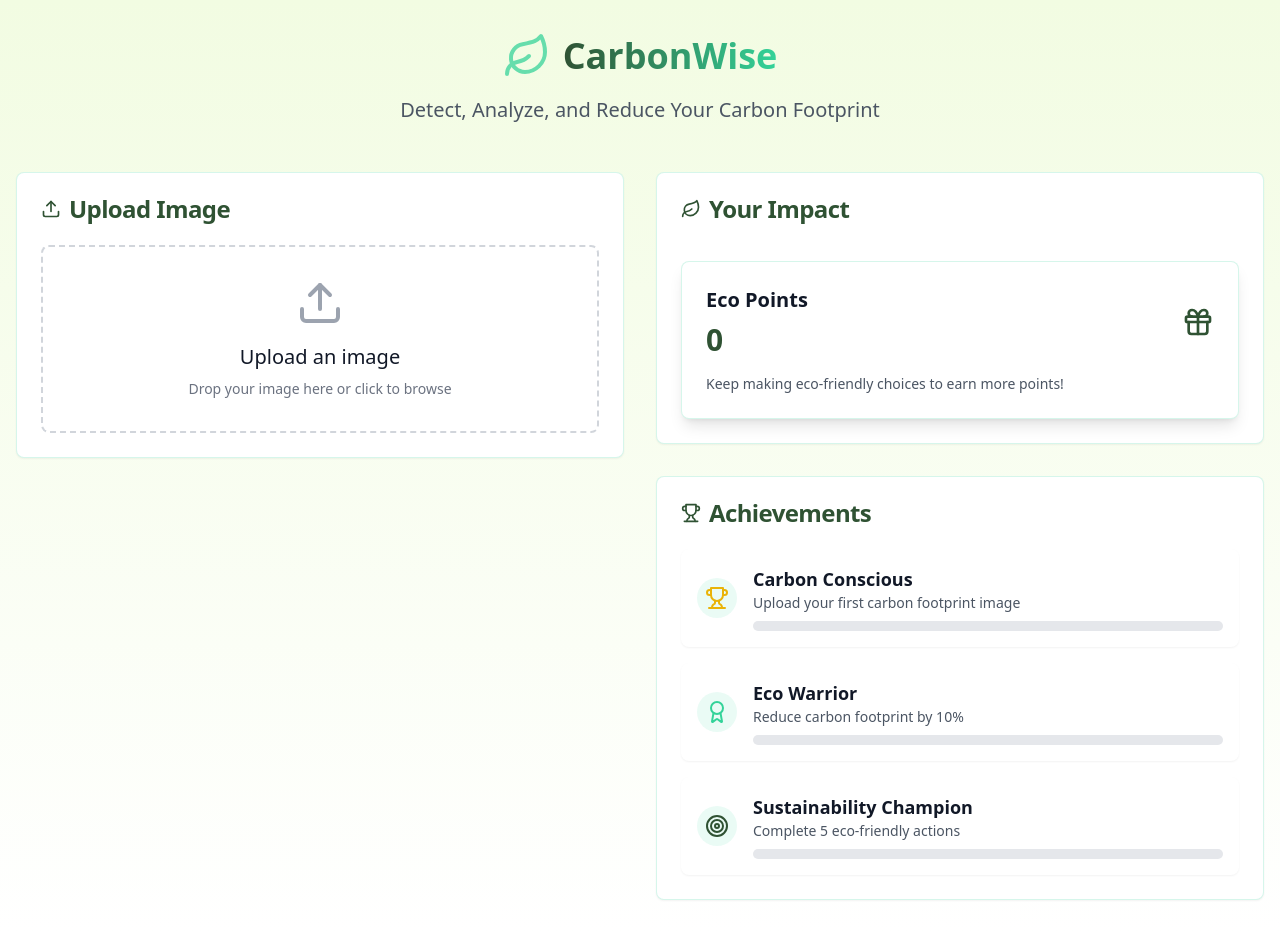
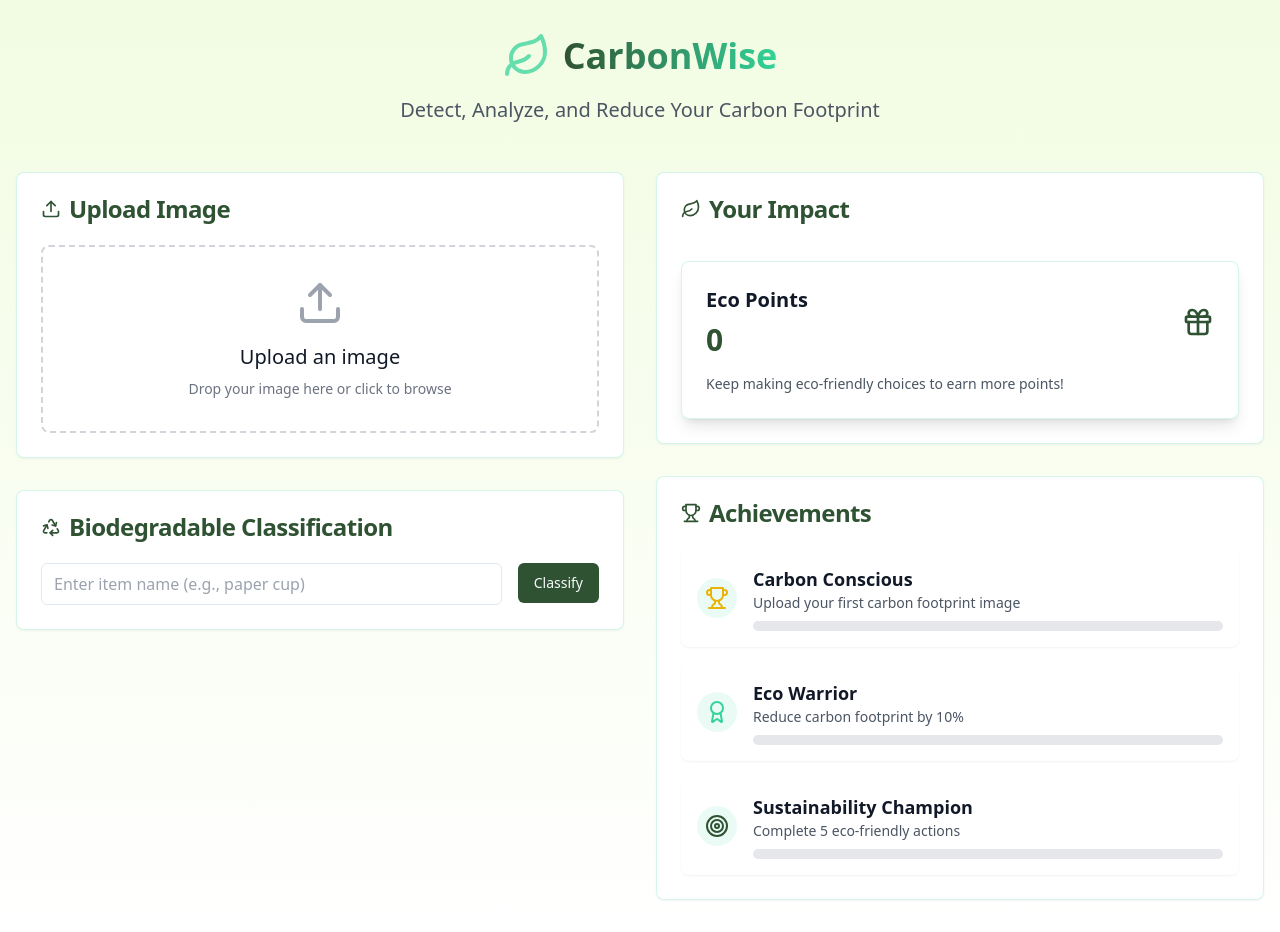
Before and after one commit to celestial-cyber/carbonwise, a React (Vite) app: page / in a window 1280 px wide. Built offline with nearby package versions, Linux system fonts and the light colour scheme.

Commit message:
Update project files and structure
This commit includes updates to various project files and the overall structure of the repository.
[skip gpt_engineer]

```diff
--- /dev/null
+++ b/src/components/BiodegradableClassifier.tsx
@@ -0,0 +1,90 @@
+import React, { useState } from 'react';
+import { Recycle, Info } from 'lucide-react';
+import { Card, CardContent, CardHeader, CardTitle } from '@/components/ui/card';
+import { Button } from '@/components/ui/button';
+import { toast } from 'sonner';
+
+interface DisposalGuide {
+  type: 'biodegradable' | 'non-biodegradable';
+  recommendations: string[];
+}
+
+const BiodegradableClassifier = () => {
+  const [itemName, setItemName] = useState('');
+  const [guide, setGuide] = useState<DisposalGuide | null>(null);
+
+  const biodegradableItems = ['paper', 'food', 'leaves', 'wood', 'cotton', 'fruit', 'vegetable'];
+
+  const classifyItem = () => {
+    if (!itemName.trim()) {
+      toast.error("Please enter an item name");
+      return;
+    }
+
+    const isBiodegradable = biodegradableItems.some(item =>
+      itemName.toLowerCase().includes(item)
+    );
+
+    const recommendations = isBiodegradable ? [
+      "Can be composted in a home composting bin",
+      "Break down into smaller pieces to speed up decomposition",
+      "Mix with other organic materials for better results"
+    ] : [
+      "Separate from biodegradable waste",
+      "Check local recycling guidelines",
+      "Consider reusing or upcycling if possible"
+    ];
+
+    setGuide({
+      type: isBiodegradable ? 'biodegradable' : 'non-biodegradable',
+      recommendations
+    });
+
+    toast.success("Classification complete!");
+  };
+
+  return (
+    <Card className="border-eco/20 hover:border-eco transition-colors mt-8">
+      <CardHeader>
+        <CardTitle className="flex items-center gap-2 text-forest">
+          <Recycle className="h-5 w-5" />
+          Biodegradable Classification
+        </CardTitle>
+      </CardHeader>
+      <CardContent>
+        <div className="space-y-4">
+          <div className="flex gap-4">
+            <input
+              type="text"
+              value={itemName}
+              onChange={(e) => setItemName(e.target.value)}
+              placeholder="Enter item name (e.g., paper cup)"
+              className="flex-1 px-3 py-2 border rounded-md"
+            />
+            <Button onClick={classifyItem} className="bg-forest hover:bg-forest/90">
+              Classify
+            </Button>
+          </div>
+
+          {guide && (
+            <div className="mt-4 p-4 rounded-lg bg-eco/10">
+              <div className="flex items-center gap-2 mb-2">
+                <Info className="h-5 w-5 text-forest" />
+                <h3 className="font-semibold text-lg">
+                  {guide.type === 'biodegradable' ? 'Biodegradable Item' : 'Non-biodegradable Item'}
+                </h3>
+              </div>
+              <ul className="list-disc list-inside space-y-2 text-gray-700">
+                {guide.recommendations.map((rec, index) => (
+                  <li key={index}>{rec}</li>
+                ))}
+              </ul>
+            </div>
+          )}
+        </div>
+      </CardContent>
+    </Card>
+  );
+};
+
+export default BiodegradableClassifier;
--- a/src/pages/Index.tsx
+++ b/src/pages/Index.tsx
@@ -6,6 +6,7 @@ import AnalysisSection from '../components/AnalysisSection';
 import ResultsSection from '../components/ResultsSection';
 import ImpactSection from '../components/ImpactSection';
 import AchievementsSection from '../components/AchievementsSection';
+import BiodegradableClassifier from '../components/BiodegradableClassifier';
 
 interface ClassificationResult {
   label: string;
@@ -70,6 +71,7 @@ const Index = () => {
               prediction={prediction}
               confidence={confidence}
             />
+            <BiodegradableClassifier />
           </div>
 
           <div className="space-y-8">
```
